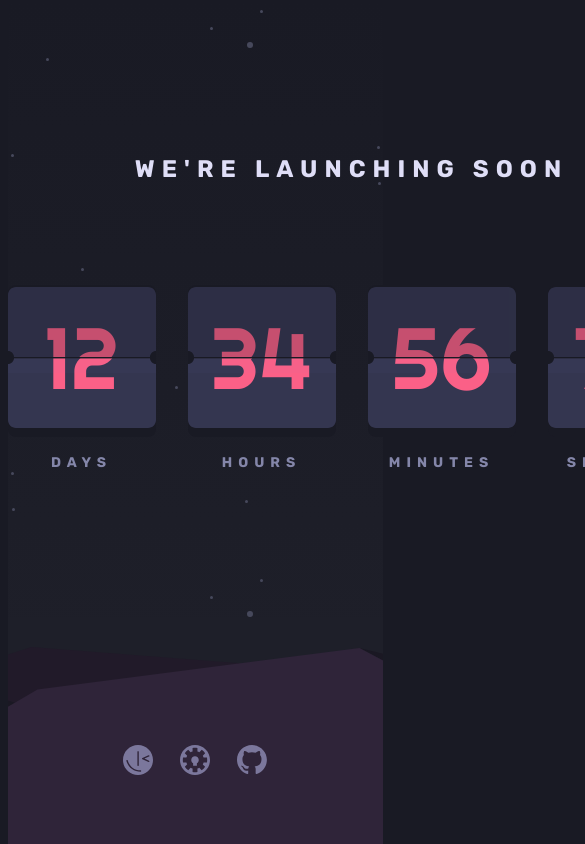
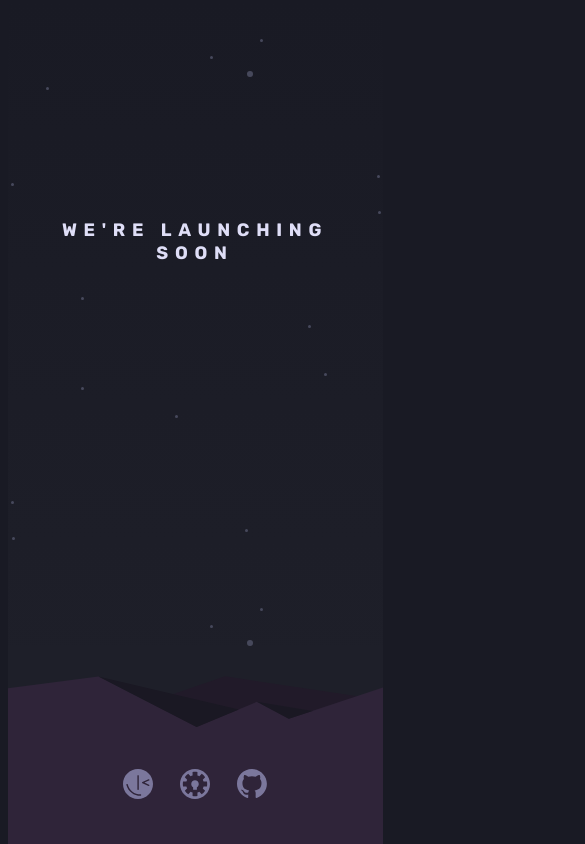
Before and after one commit to khoncharov/fm-launch-countdown-timer, a website built with Vite: page index.html in a window 390 px wide. Shown: the top 844 px of the page, 585 px wide, since content can reach past the window. Built offline with nearby package versions, Linux system fonts and the light colour scheme.

Commit message:
feat: add mobile background

```diff
--- a/package.json
+++ b/package.json
@@ -4,7 +4,7 @@
   "version": "0.0.0",
   "type": "module",
   "scripts": {
-    "dev": "vite",
+    "dev": "vite --host 192.168.100.40",
     "build": "tsc && vite build",
     "preview": "vite preview"
   },
--- a/src/styles/_footer.scss
+++ b/src/styles/_footer.scss
@@ -1,14 +1,17 @@
 .footer {
   margin-inline: auto;
   max-width: $width-mobile;
-  height: 19.7rem;
+  height: $height-footer-mobile;
   background-color: $very-dark-blue-1;
-  background-image: url("/pattern-hills.svg");
-  background-position: top center;
+  background-image: url("/pattern-hills-mobile.svg");
+  background-repeat: no-repeat;
   overflow: hidden;
 
   @media screen and (min-width: $width-switch-point) {
+    background-image: url("/pattern-hills.svg");
+    height: $height-footer;
     max-width: $width-desktop;
+    background-position: top center;
   }
 
   &__content {
@@ -30,11 +33,15 @@
   transition: $transition-x1;
 
   &__container {
-    padding-top: 2.8rem;
+    padding-top: 4.8rem;
     width: 14.4rem;
     display: flex;
     flex-direction: row;
     justify-content: space-between;
+
+    @media screen and (min-width: $width-switch-point) {
+      padding-top: 2.8rem;
+    }
   }
 }
 
--- a/src/styles/_main.scss
+++ b/src/styles/_main.scss
@@ -3,23 +3,36 @@
   margin-inline: auto;
   max-width: $width-mobile;
   min-height: 39rem;
-  height: calc(100vh - $height-footer);
+  height: calc(100vh - $height-footer-mobile);
   display: grid;
   grid-template-rows: 3fr 4fr;
 
   @media screen and (min-width: $width-switch-point) {
+    height: calc(100vh - $height-footer);
     max-width: $width-desktop;
   }
 
   &__heading {
     z-index: 1;
+    display: block;
+    width: 35rem;
     grid-row: 1;
     justify-self: center;
     align-self: flex-end;
-    margin-bottom: 9.6rem;
-    font-size: 2.4rem;
-    letter-spacing: 0.7rem;
+    margin-bottom: 2.4rem;
+    font-size: 1.8rem;
+    letter-spacing: 0.67rem;
+    line-height: 1.3;
     text-transform: uppercase;
+    text-align: center;
+
+    @media screen and (min-width: $width-switch-point) {
+      width: 45rem;
+      margin-bottom: 9.6rem;
+      font-size: 2.4rem;
+      line-height: 1;
+      letter-spacing: 0.7rem;
+    }
   }
 
   &__clock-container {
@@ -29,6 +42,11 @@
     justify-self: center;
     display: flex;
     column-gap: 3.2rem;
+    display: none; // -------
+
+    @media screen and (min-width: $width-switch-point) {
+      display: flex; // -----------
+    }
   }
 
   &__horizon-haze {
--- a/src/styles/_variables.scss
+++ b/src/styles/_variables.scss
@@ -14,9 +14,10 @@ $font-weight-regular: 500;
 
 $width-mobile: 375px;
 $width-desktop: 1440px;
-$width-switch-point: 960px;
+$width-switch-point: 760px;
 
 $height-footer: 19.7rem;
+$height-footer-mobile: 16.8rem;
 
 /* Colors */
 
@@ -26,7 +27,7 @@ $soft-red: #fb6087;
 $white: #dfdef7;
 $greyish-blue: #343650;
 $very-dark-blue-1: #1e1f29;
-$very-dark-blue-2: #191a24; /* (mostly black) */
+$very-dark-blue-2: #191a24;
 
 /* Transition time */
 
```
Also changed, not shown: public/pattern-hills-mobile.svg (added).
